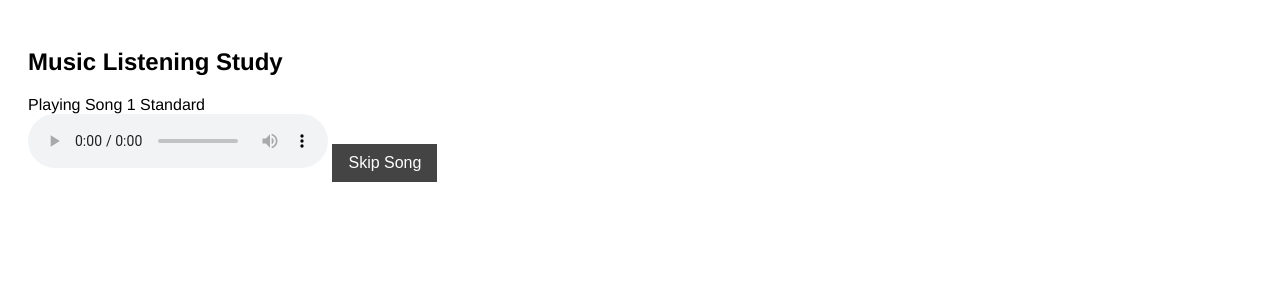
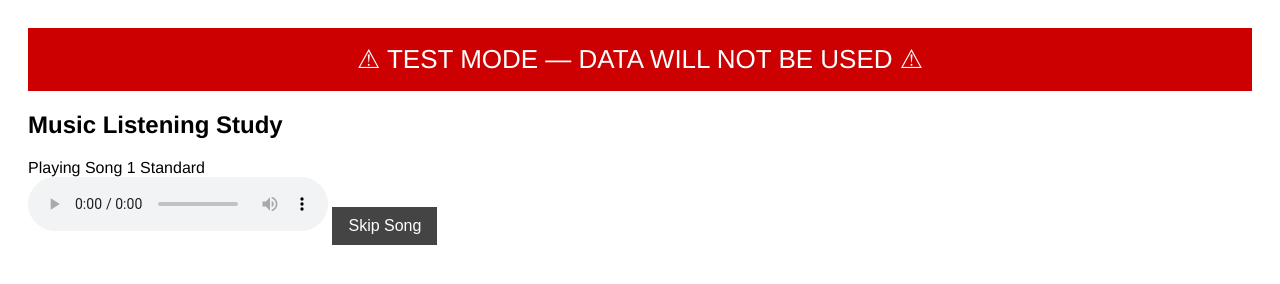
Before and after one commit to nnennaswork/Sound-Experiment, a plain HTML site: page index.html in a window 1280 px wide. Drawn offline with Linux system fonts and the light colour scheme; no server answers.

Commit message:
Update index.html

```diff
--- a/index.html
+++ b/index.html
@@ -41,7 +41,7 @@
   </div>
 
   <script>
-    const TEST_MODE = false;
+    const TEST_MODE = true;
     if (TEST_MODE) document.getElementById("testBanner").style.display = "block";
 
     const WEB_APP_URL = "https://script.google.com/macros/s/AKfycbyZTS7lDGWiUOycngXSMKvwnY1GqJVSXcactaTYj0mNqgSgS81mK_oiBm7VE1NjhZGI/exec";
```
